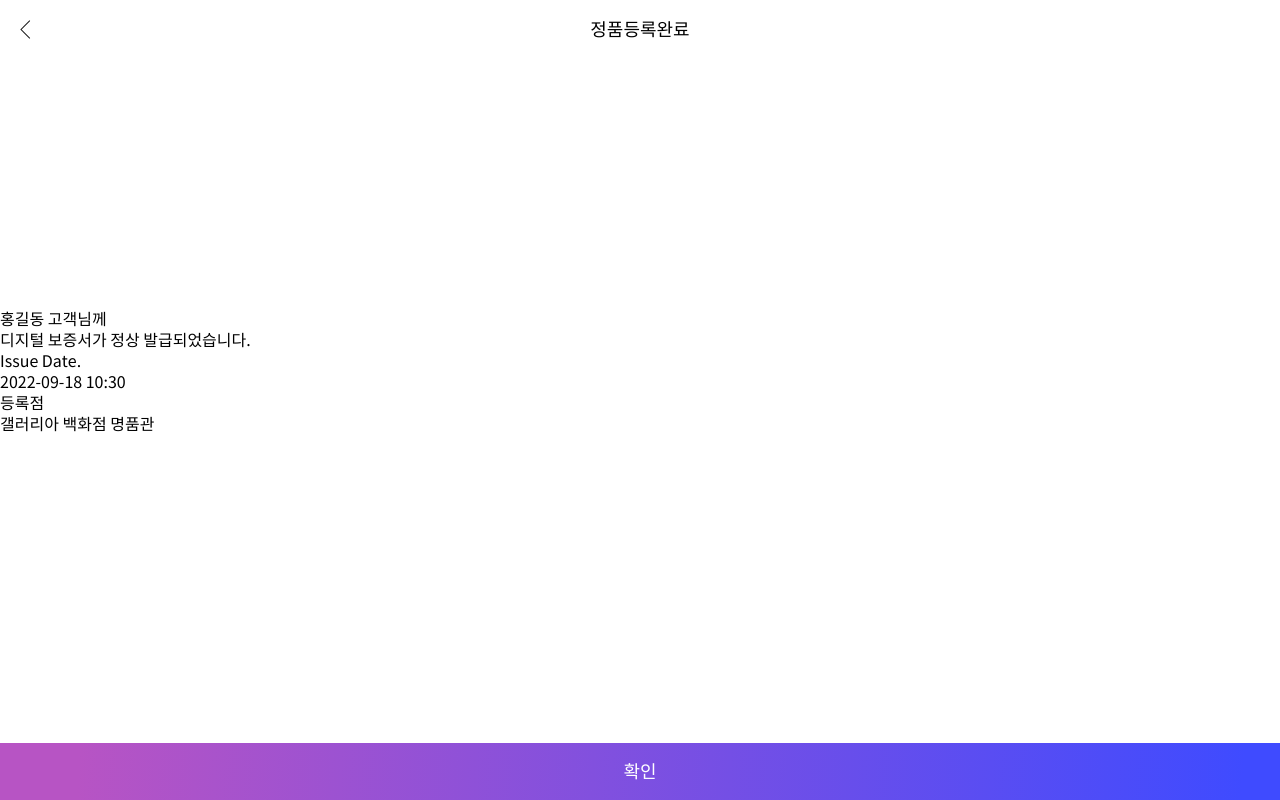
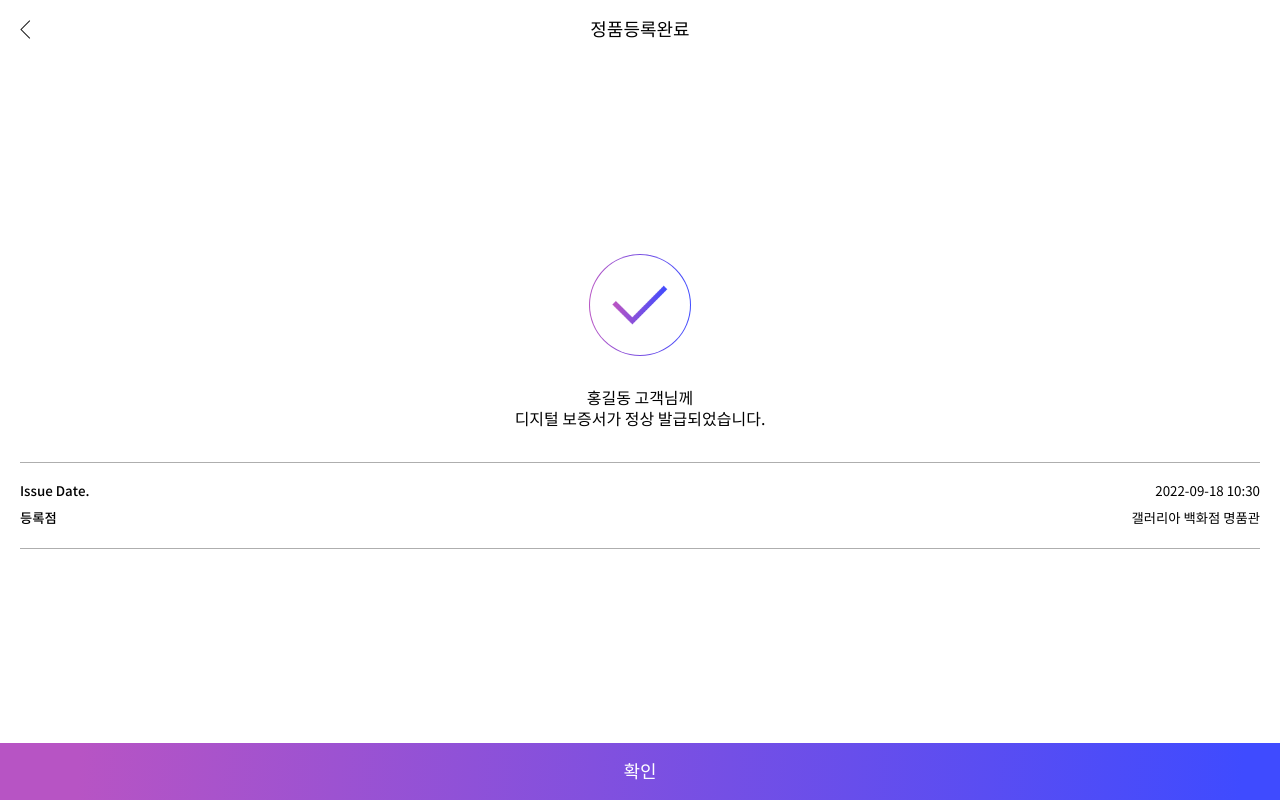
Before and after one commit to kik87827/violet, a website: page src/product_registration_finish.html in a window 1280 px wide. Drawn offline with nearby package versions, Linux system fonts and the light colour scheme; files that its build step writes are made by us from their sources; files whose address does not match are found by name.

Commit message:
진행중15

```diff
--- a/src/js/front.js
+++ b/src/js/front.js
@@ -32,18 +32,42 @@ function commonInit() {
 }
 
 function commonEvent() {
+  const page_wrap2 = document.querySelector(".page_wrap.layout_type2");
   let windowWidth = 0;
   action();
+  setVh();
   window.addEventListener("resize", () => {
     if (windowWidth === window.innerWidth) {
       return;
     }
+    setVh();
     action();
     windowWidth = window.innerWidth;
   });
+  window.addEventListener("touchmove",()=>{
+    if(window.scrollY === 0){
+      setVh();
+    }
+  });
+  // let div = document.createElement("div");
+  // div.setAttribute("style","position:fixed;top:0;right:0;background:red;color:#fff;padding:10px;z-index:10000000");
+  // div.setAttribute("id","test");
+  // document.querySelector("body").append(div);
+
+  function setVh(){
+    let vh = window.innerHeight * 0.01;
+    // Then we set the value in the --vh custom property to the root of the document
+    document.documentElement.style.setProperty('--vh', `${vh}px`);
+    function action(){
+      if(page_wrap2 == null){return;}
+      page_wrap2.style.minHeight = `${window.innerHeight}px`;
+      let vh = window.innerHeight * 0.01;
+      document.documentElement.style.setProperty('--vh', `${vh}px`);
+    }
+    action();
+  };
 
   function action() {
-    setVh();
     commonTitle();
     function commonTitle(){
       const header_wrap = document.querySelector(".header_wrap");
@@ -67,14 +91,6 @@ function commonEvent() {
         headerTitle.style.paddingRight = headerElementsWidMax + "px";
       }
     }
-    function setVh(){
-      const page_wrap2 = document.querySelector(".page_wrap.layout_type2");
-      function action(){
-        if(page_wrap2 == null){return;}
-        page_wrap2.style.minHeight = `${window.innerHeight}px`;
-      }
-      action();
-    };
   }
 }
 
--- a/src/product_registration_finish.html
+++ b/src/product_registration_finish.html
@@ -2,12 +2,12 @@
 <html lang="ko">
 @@include('./include/head.html')
 <body class="front_body">
-	<div class="page_wrap layout_type2">
+	<div class="page_wrap layout_type2 ftype2">
 		<header class="header_wrap">
 			<a href="javascript:;" class="btn_history_back"><span class="hdtext">뒤로가기</span></a>
 			<h1 class="header_title"><span class="header_title_text">정품등록완료</span></h1>
 		</header>
-		<section class="mid_section ftype2">
+		<section class="mid_section">
 			<div class="finish_guide_zone">
 				<div class="finish_guide_main">
 					<div class="ico_finish"></div>
--- a/src/scss/_contents.scss
+++ b/src/scss/_contents.scss
@@ -603,7 +603,8 @@ input.boxprops:checked + .boxprops_label{
 }
 
 .boxgrid_item_list_wrap{
-    margin-top:rem(50);
+    margin:rem(50) auto 0;
+    max-width:rem(320);
     &.type2{
         .boxgrid_item_list{justify-content:flex-start;}
     }
@@ -690,23 +691,38 @@ input.boxprops:checked + .boxprops_label{
     .btn_vsubmit{height:rem(56.6);}
 }
 
-.finish_guide_zone{}
+.finish_guide_zone{width:100%;}
 .finish_guide_main{
     .ico_finish{}
 }
-.ico_finish{}
-.finish_ment_group{}
+.ico_finish{
+    width:rem(100);height:rem(100);border-radius:100%;margin:0 auto;
+    border: 1px solid transparent;
+    background-image: linear-gradient(#fff, #fff),
+    linear-gradient(to right, #B754C4 0%,  #3F4BFF 100%);
+    background-origin: border-box;
+    background-clip: content-box, border-box;
+    position:relative;
+    &:after{display:block;content:'';width:rem(55.33);height:rem(39);background:url("../images/only_chk_active.png") no-repeat 0 0/100% auto;position:absolute;top:50%;left:50%;transform: translate(-50%,-50%);}
+}
+.finish_ment_group{padding:rem(32) rem(20);text-align: center;}
 
-.finish_guide_tail{}
+.finish_guide_tail{border-top:1px solid #aeaeae;border-bottom:1px solid #aeaeae;margin:0 rem(20);padding:rem(20) 0;}
 .result_tail_list{
     > li{
-        &:last-of-type{}
+        color:#000000;font-size:rem(13.33);margin-bottom:rem(8);line-height:1.4;
+        display:flex;justify-content:space-between;align-items:center;
+        &:last-of-type{margin-bottom:0;}
     }
 }
-.result_tail_label{}
+.result_tail_label{font-weight:500;}
 .result_tail_data{}
 
-.message_box_row{}
+.message_box_row{
+    background:#F7F7F7;text-align: center;padding:rem(13.33);font-size:rem(14.66);margin:rem(23) rem(-20) rem(33.33);display:none;
+    &.active{display:block;}
+}
+.message_box_row.active + .boxgrid_item_list_wrap{margin-top:0;}
 .mesage_sigpara{
-    strong{}
+    strong{font-weight: 500;}
 }
--- a/src/scss/_layout.scss
+++ b/src/scss/_layout.scss
@@ -20,11 +20,15 @@ html,
 
     }
     &.layout_type2{
-        display:flex;flex-direction:column;justify-content:space-between;min-height:100vh;
+        display:flex;flex-direction:column;justify-content:space-between;
+        min-height:100vh;
+        min-height: calc(var(--vh, 1vh) * 100);
         .header_wrap{flex:0 0 rem(60);}
-        .mid_section{flex:1;min-height:0;padding-bottom:rem(65);
-            &.ftype2{padding:rem(30) 0;display:flex;align-items: center;}
+        &.ftype2{
+            .mid_section{padding:rem(30) 0;display:flex;align-items: center;width:100%;height:100%;box-sizing: border-box;}
+            .bottom_section{padding-top:0;}
         }
+        .mid_section{flex:1;min-height:0;padding-bottom:rem(65);}
         .btn_section{
             flex:0 0 rem(56.6);
             > .btn_vsubmit{}
```
Also changed, not shown: src/codinglist.html (+2 -2 lines), src/product_search.html (+2 -2 lines), dist/codinglist.html, dist/css/style.css, dist/js/front.js, dist/product_registration_finish.html, dist/product_search.html.
